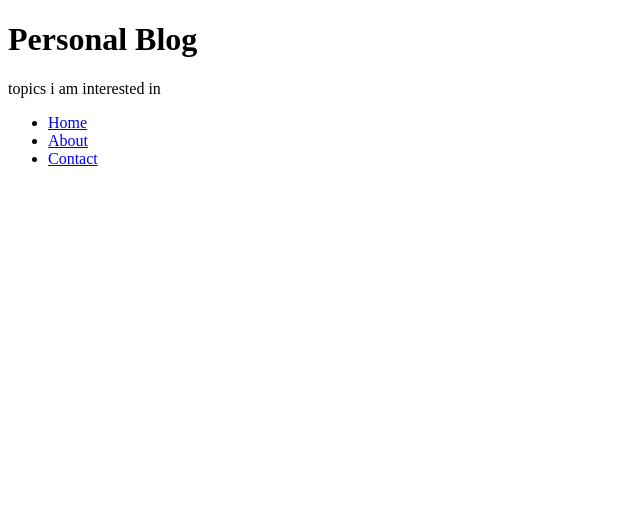
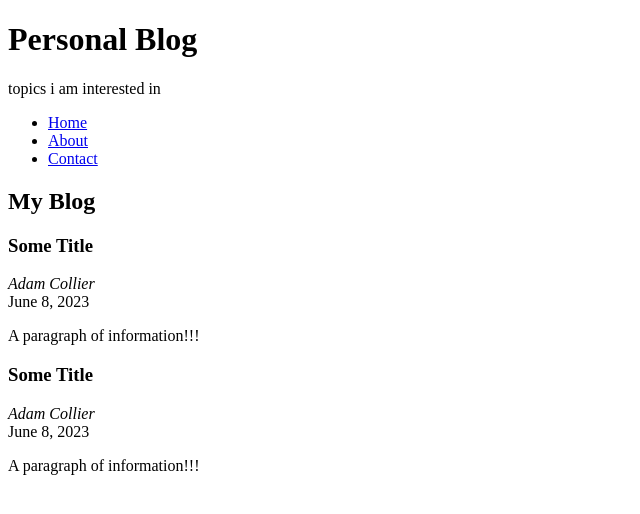
Before and after one commit to AdamCollier-MSU/mi349_blog, a plain HTML site: page index.html in a window 1280 px wide. Shown: the whole page, without its empty margins (0-640 px from the left). Drawn offline with Linux system fonts and the light colour scheme.

Commit message:
Added to index.html structure

```diff
--- a/index.html
+++ b/index.html
@@ -17,6 +17,20 @@
                 </ul>
             </nav>
         </header>
+        <section id="blog">
+            <h2>My Blog</h2>
+            <article class="blog-post">
+                <h3>Some Title</h3>
+                <address>Adam Collier</address>
+                <time datetime="2023-06-08" title="June 8, 2023">June 8, 2023</time>
+                <p>A paragraph of information!!!</p>
+            </article>
+            <article class="blog-post">
+                <h3>Some Title</h3>
+                <address>Adam Collier</address>
+                <time datetime="2023-06-08" title="June 8, 2023">June 8, 2023</time>
+                <p>A paragraph of information!!!</p>
+            </article>
+        </section>
     </body>
-
 </html>
```
Also changed, not shown: about.html (+6 -2 lines), contact.html (+6 -2 lines).
